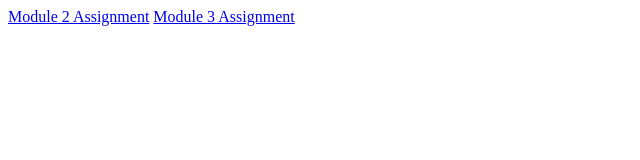
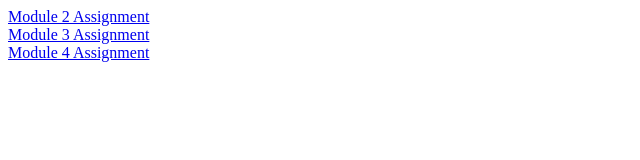
Before and after one commit to zhavlon-kh/WebCourse, a plain HTML site: page index.html in a window 1280 px wide. Shown: the whole page, without its empty margins (0-640 px from the left). Drawn offline with Linux system fonts and the light colour scheme.

Commit message:
Update index.html

```diff
--- a/index.html
+++ b/index.html
@@ -4,7 +4,8 @@
 	<title>Java93</title>
 </head>
 <body>
-<a href="mod2assign">Module 2 Assignment</a>
-<a href="mod3assign">Module 3 Assignment</a>
+<a href="mod2assign">Module 2 Assignment</a><br>
+<a href="mod3assign">Module 3 Assignment</a><br>
+<a href="mod4assign">Module 4 Assignment</a><br>
 </body>
 </html>
```
